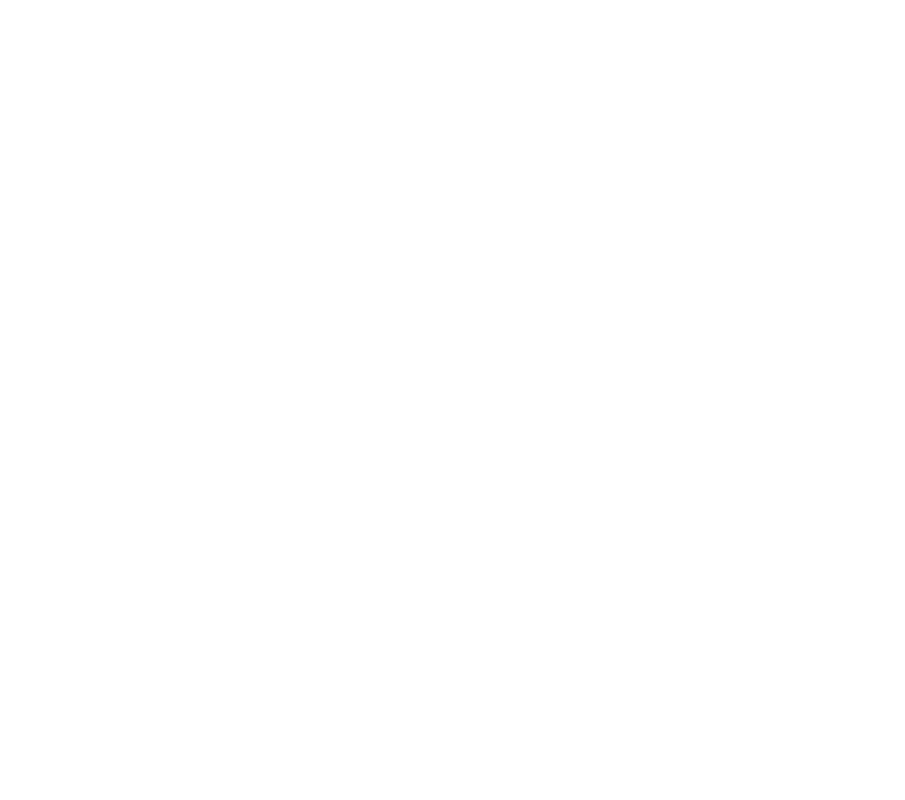
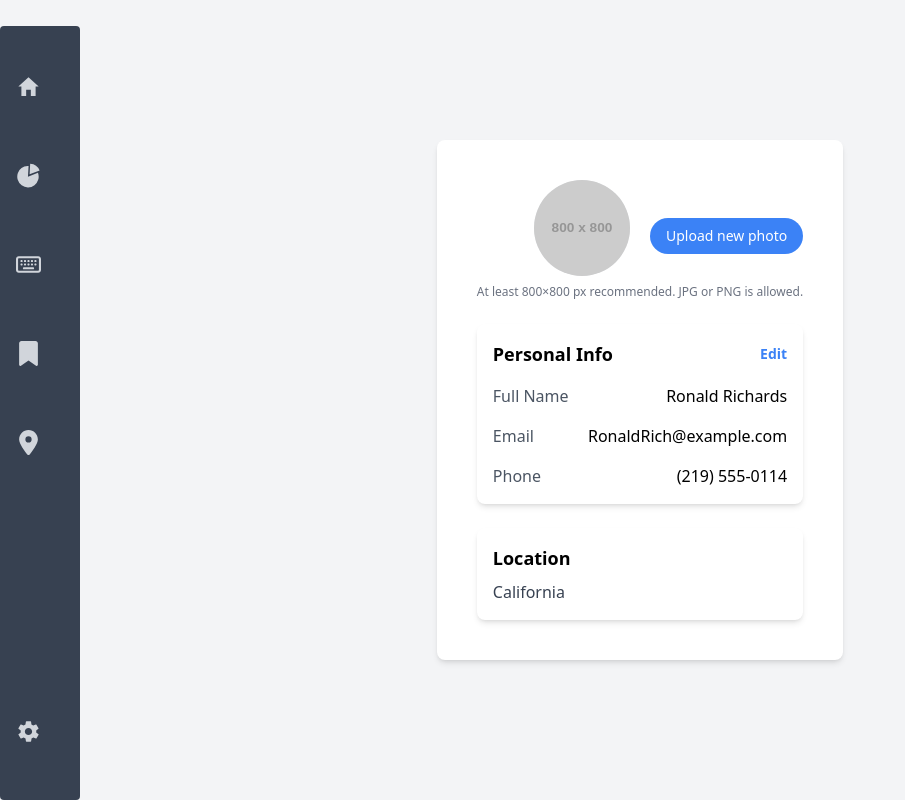
Before and after one commit to NqobileBuhle/Purse-App, a React (Vite) app: page /Settings in a window 1280 px wide. Before the commit this address had no page. Shown: the whole page, without its empty margins (0-905 px from the left). Built offline with nearby package versions, Linux system fonts and the light colour scheme.

Commit message:
mainSamukaayAllRouting

```diff
--- a/src/App.tsx
+++ b/src/App.tsx
@@ -5,6 +5,8 @@
 import SignIn from "./Components/SignIn"
 import SignUp from "./Components/SignUp"
 import Dashboard from "./Dashboard";
+import UserSettings from "./UserSettings";
+import TransactionDashboard from "./Components/AddTransaction"
 
 import { FilterDay } from './Components/FilterDay'
 
@@ -20,6 +22,8 @@
         <Route path="/login" element={<SignIn />} />
         <Route path="/signup" element={<SignUp />} />
         <Route path="/dashboard" element={<Dashboard />} />
+        <Route path="/Settings" element={<UserSettings />}/>
+        <Route path="/addTrans" element={<TransactionDashboard />} />
         <Route path="/" element={<SignUp />} />
       </Routes>
     </Router>
--- a/src/Components/AddTransaction.tsx
+++ b/src/Components/AddTransaction.tsx
@@ -1,5 +1,6 @@
 import React, { useState } from 'react';
 import { PlusIcon } from '@heroicons/react/24/solid';
+import Sidebar from './sidebar';
 
 interface Transaction {
   id: string;
@@ -66,6 +67,8 @@
   };
 
   return (
+    <div className=''>
+    <Sidebar/>
     <div className="p-4 bg-gray-900">
     <div className=" bg-white p-6 rounded-3xl shadow-lg">
       {/* Dashboard */}
@@ -163,6 +166,7 @@
       )}
     </div>
     </div>
+    </div>
   );
 };
 
--- /dev/null
+++ b/src/Components/ProfilePage.tsx
@@ -0,0 +1,116 @@
+import React, { useState } from 'react';
+
+type UserInfo = {
+    name: string;
+    email: string;
+    phone: string;
+    location: string;
+};
+
+const ProfilePage: React.FC = () => {
+    const [userInfo, setUserInfo] = useState<UserInfo>({
+        name: 'Ronald Richards',
+        email: 'RonaldRich@example.com',
+        phone: '(219) 555-0114',
+        location: 'California'
+    });
+    const [isEditingLocation, setIsEditingLocation] = useState(false);
+    const [newLocation, setNewLocation] = useState(userInfo.location);
+
+    const handleLocationChange = (e: React.ChangeEvent<HTMLInputElement>) => {
+        setNewLocation(e.target.value);
+    };
+
+    const saveLocation = () => {
+        setUserInfo((prevInfo) => ({ ...prevInfo, location: newLocation }));
+        setIsEditingLocation(false);
+    };
+
+    return (
+        <div className="min-h-screen flex items-center bg-gray-100">
+            <div className="max-w-xl mx-auto p-10 bg-white shadow-md rounded-lg">
+                <ProfilePicture />
+                <PersonalInfo
+                    userInfo={userInfo}
+                    onEdit={() => setIsEditingLocation(true)}
+                />
+                <LocationSection
+                    location={userInfo.location}
+                    isEditing={isEditingLocation}
+                    onCancel={() => setIsEditingLocation(false)}
+                    onSave={saveLocation}
+                    onLocationChange={handleLocationChange}
+                    newLocation={newLocation}
+                />
+            </div>
+        </div>
+    );
+};
+
+const ProfilePicture: React.FC = () => (
+    <div className="flex flex-col items-end">
+        <div className="flex items-center">
+            <div className="w-24 h-24 rounded-full overflow-hidden bg-gray-200 mx-5">
+                <img src="https://via.placeholder.com/800" alt="" className="w-full h-full object-cover" />
+            </div>
+            <button className="mt-4 bg-blue-500 text-white px-4 py-2 rounded-full text-sm">
+                Upload new photo
+            </button>
+        </div>
+        <p className="text-xs text-gray-500 mt-2 text-center">At least 800×800 px recommended. JPG or PNG is allowed.</p>
+    </div>
+);
+
+const PersonalInfo: React.FC<{ userInfo: UserInfo; onEdit: () => void }> = ({ userInfo, onEdit }) => (
+    <div className="mt-6 p-4 bg-white shadow-md rounded-lg">
+        <h3 className="text-lg font-semibold flex justify-between items-center">
+            Personal Info
+            <button onClick={onEdit} className="text-blue-500 text-sm">Edit</button> {/* Edit button here */}
+        </h3>
+        <div className="mt-4 space-y-4">
+            <InfoRow label="Full Name" value={userInfo.name} />
+            <InfoRow label="Email" value={userInfo.email} />
+            <InfoRow label="Phone" value={userInfo.phone} />
+        </div>
+    </div>
+);
+
+const InfoRow: React.FC<{ label: string; value: string }> = ({ label, value }) => (
+    <div className="flex justify-between">
+        <span className="text-gray-600">{label}</span>
+        <span>{value}</span>
+    </div>
+);
+
+const LocationSection: React.FC<{
+    location: string;
+    isEditing: boolean;
+    onCancel: () => void;
+    onSave: () => void;
+    onLocationChange: (e: React.ChangeEvent<HTMLInputElement>) => void;
+    newLocation: string;
+}> = ({ location, isEditing, onCancel, onSave, onLocationChange, newLocation }) => (
+    <div className="mt-6 p-4 bg-white shadow-md rounded-lg">
+        <h3 className="text-lg font-semibold">Location</h3>
+        {isEditing ? (
+            <div className="mt-2 flex flex-col">
+                <input
+                    type="text"
+                    value={newLocation}
+                    onChange={onLocationChange}
+                    className="border rounded px-2 py-1 mb-2 focus:outline-none focus:ring focus:border-blue-300"
+                />
+                <button onClick={onSave} className="bg-blue-500 text-white px-3 py-1 rounded mb-2">
+                    Save changes
+                </button>
+                <button onClick={onCancel} className="text-gray-500">Cancel</button>
+            </div>
+        ) : (
+            <div className="mt-2 flex justify-between items-center">
+                <span className="text-gray-700">{location}</span>
+            </div>
+        )}
+    </div>
+);
+
+export default ProfilePage;
--- a/src/Components/SignIn.tsx
+++ b/src/Components/SignIn.tsx
@@ -14,6 +14,11 @@
     // Navigate to the dashboard after login (no authentication required)
     navigate("/dashboard");
   };
+  const handletoReg = () => {
+    // Navigate to the dashboard after login (no authentication required)
+    navigate("/signup");
+  };
+
 
   const handleSignIn = (e: React.FormEvent<HTMLFormElement>) => {
     e.preventDefault();
@@ -74,12 +79,11 @@
 
         {/* Extra Options */}
         <div className="mt-4 text-center">
-          <p className="text-gray-400">Don't have an account? <a href="#" className="text-orange-500 hover:underline">Sign Up</a></p>
+          <p className="text-gray-400">Don't have an account? <a href="#" className="text-orange-500 hover:underline"><button onClick={handletoReg}> Sign Up</button></a></p>
         </div>
 
       </div>
     </div>
   );
 };
-
 export default SignIn;
--- a/src/Components/SignUp.tsx
+++ b/src/Components/SignUp.tsx
@@ -12,9 +12,9 @@
   const [agreeToTerms, setAgreeToTerms] = useState<boolean>(false);
   const navigate = useNavigate();
 
-  const handleLogin = () => {
+  const handletoLogin = () => {
     // Navigate to the dashboard after login (no authentication required)
-    navigate("/dashboard");
+    navigate("/login");
   };
 
 
@@ -130,7 +130,6 @@
           {/* Submit Button */}
           <button
             type="submit"
-            onClick={handleLogin}
             className="w-full bg-orange-500 text-white font-bold py-2 px-4 rounded-lg hover:bg-orange-200 transition duration-300"
           >
             Sign Up
@@ -140,7 +139,7 @@
         {/* Extra Options */}
         <div className="mt-4 text-center">
           <p className="text-gray-600">
-            Already have an account? <a href="" className="text-orange-500 hover:underline"><button>Sign In</button></a>
+            Already have an account? <a href="" onClick={handletoLogin} className="text-orange-500 hover:underline"><button>Sign In</button></a>
           </p>
         </div>
       </div>
--- a/src/Components/sidebar.tsx
+++ b/src/Components/sidebar.tsx
@@ -1,4 +1,6 @@
 import React from 'react';
+import { Link } from "react-router-dom";
+import { useNavigate } from "react-router-dom";
 import { IoMdHome } from 'react-icons/io';
 import { GiPieChart } from 'react-icons/gi';
 import { FaBookmark } from "react-icons/fa6";
@@ -8,15 +10,32 @@
 
 
 const Sidebar: React.FC = () => {
+    const navigate = useNavigate();
+
+    const handletoSettings = () => {
+        // Navigate to the dashboard after login (no authentication required)
+        navigate("/Settings");
+    };
+    const handletodashboard = () => {
+        // Navigate to the dashboard after login (no authentication required)
+        navigate("/Dashboard");
+    };
+    const handletoaddtrans = () => {
+        // Navigate to the dashboard after login (no authentication required)
+        navigate("/addTrans");
+    };
+
+
+
     return (
         <div className="hidden md:block sidebar fixed bottom-0 left-0 w-full sm:w-64 h-full sm:h-auto">
             <nav className="bg-gray-700 text-white h-full flex flex-col justify-between w-20 h-55 rounded">
 
                 <div className="w-full py-10">
-                    <a href="chart.html" className="flex items-center px-4 py-2 text-gray-300 hover:text-white rounded-lg mb-2">
+                    <a href="" onClick={handletodashboard} className="flex items-center px-4 py-2 text-gray-300 hover:text-white rounded-lg mb-2">
                         <IoMdHome className="mr-4 mb-10" size={25} />
                     </a>
-                    <a href="chart.html" className="flex items-center px-4 py-2 text-gray-300 hover:text-white rounded-lg mb-2">
+                    <a href="" onClick={handletoaddtrans} className="flex items-center px-4 py-2 text-gray-300 hover:text-white rounded-lg mb-2">
                         <GiPieChart className="mr-4 mb-10" size={25} />
                     </a>
                     <a href="form.html" className="flex items-center px-4 py-2 text-gray-300 hover:text-white rounded-lg mb-2">
@@ -28,7 +47,7 @@
                     <a href="location.html" className="flex items-center px-4 py-2 text-gray-300 hover:text-white rounded-lg mb-2">
                         <FaLocationDot className="mr-4 mb-60" size={25} />
                     </a>
-                    <a href="location.html" className="flex items-center px-4 py-2 text-gray-300 hover:text-white rounded-lg mb-2">
+                    <a href="" onClick={handletoSettings} className="flex items-center px-4 py-2 text-gray-300 hover:text-white rounded-lg mb-2">
                         <IoMdSettings className="mr-4" size={25} />
                     </a>
                 </div>
--- a/src/Dashboard.tsx
+++ b/src/Dashboard.tsx
@@ -17,7 +17,7 @@
 
     return (
 
-        <div className="bg-gray-100 flex items-center justify-center min-h-screen">
+        <div className="bg-gray-100 flex items-center justify-center">
             <Sidebar/>
   <div className="container mx-auto p-4">
                 <FilterDay className="mb-[20rem]" />
--- /dev/null
+++ b/src/UserSettings.tsx
@@ -0,0 +1,14 @@
+import React from 'react'
+import ProfilePage from './Components/ProfilePage'
+import Sidebar from './Components/sidebar'
+
+function UserSettings() {
+  return (
+    <div>
+      <Sidebar/>
+    <ProfilePage/>
+   </div>
+  )
+}
+
+export default UserSettings
```
